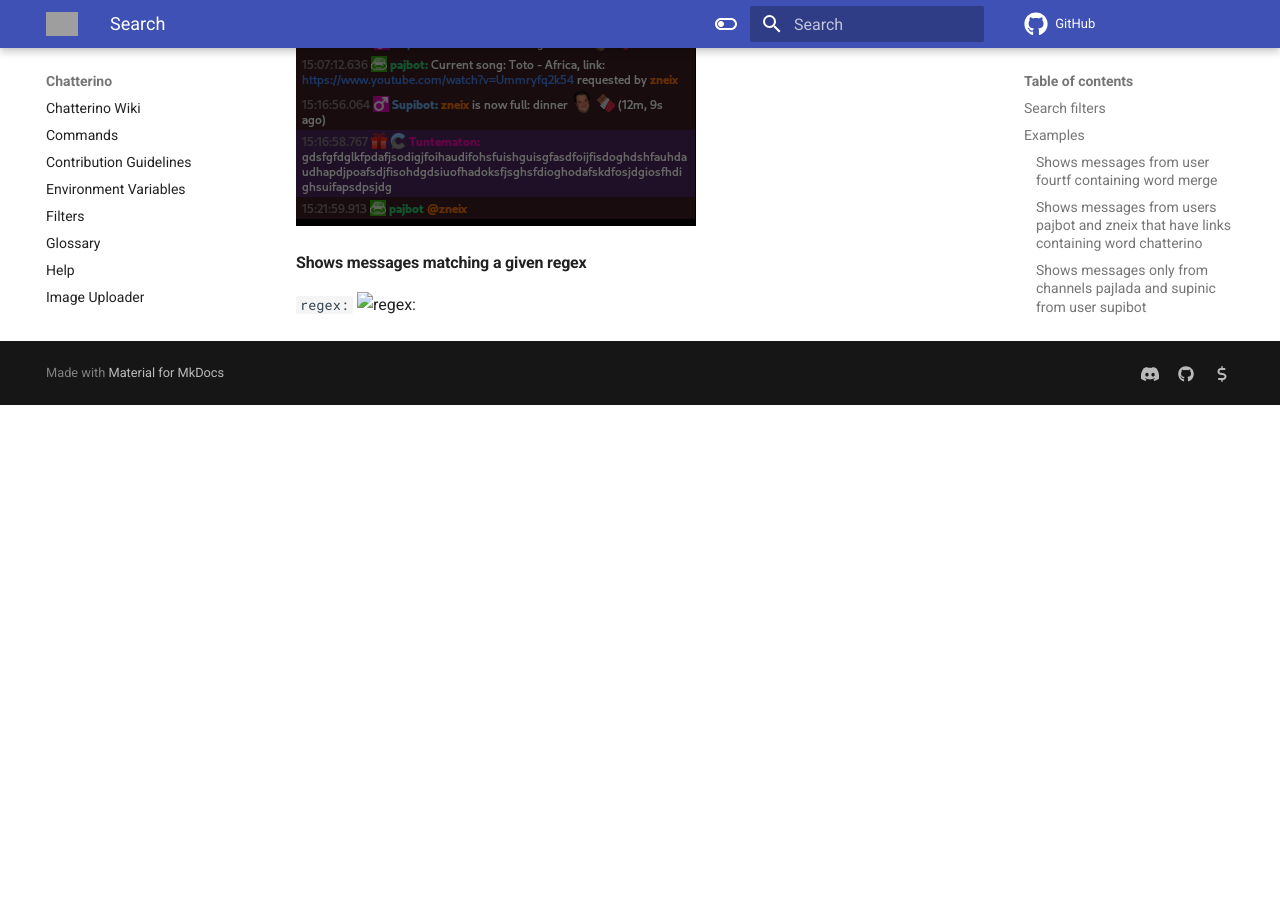
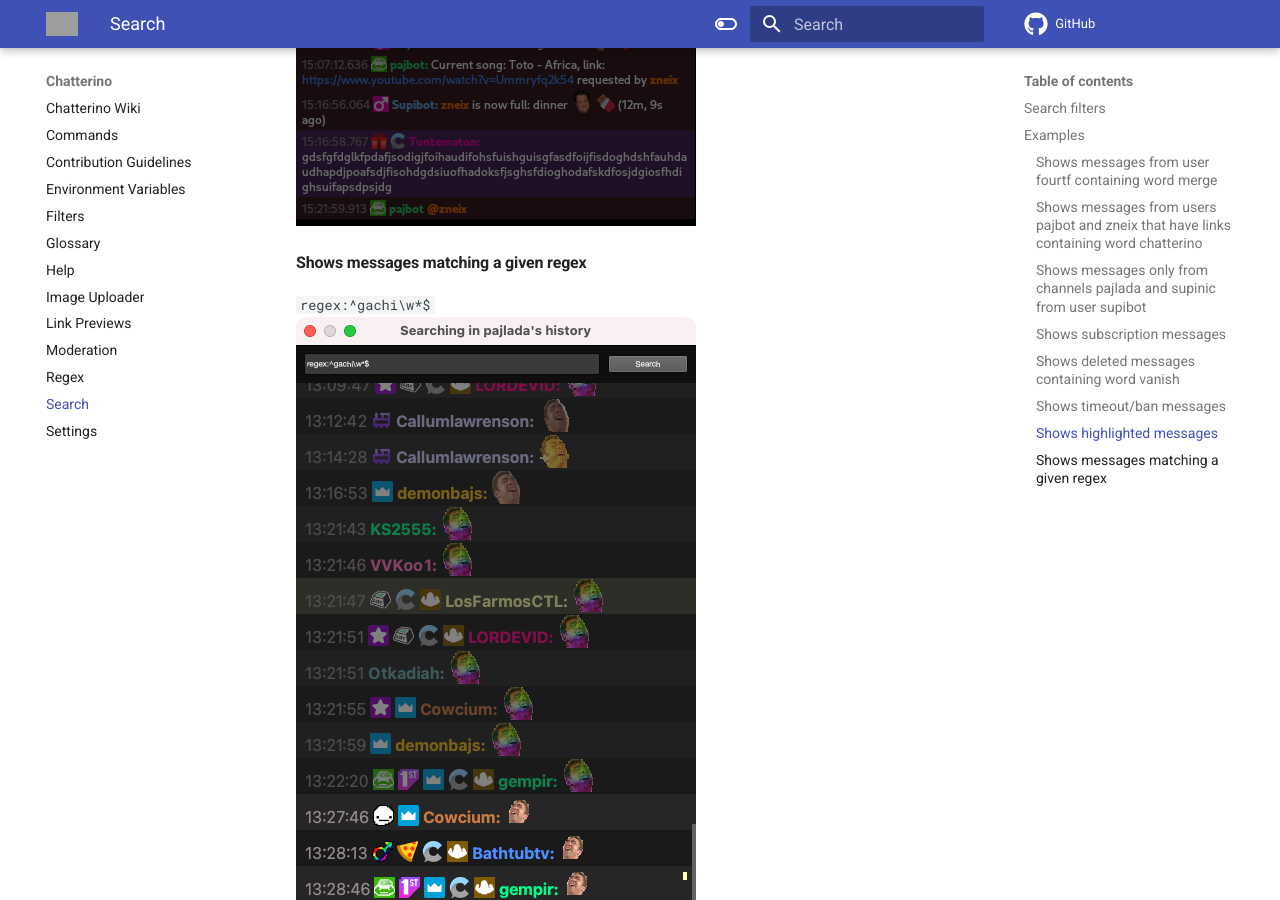
Before and after one commit to Chatterino/wiki, an MkDocs documentation site: the page built from docs/Search.md, in a window 1280 px wide and 900 px high, scrolled down 2796 px. Built offline with MkDocs 1.6.1 and Material for MkDocs 9.7.7, drawn with Linux system fonts in a browser that asks for light colours; comment, search, counter and statistics services are not loaded; before the commit the page ends 3201 px from its top, so only the background shows below that; grey boxes are pictures that could not be loaded.

Commit message:
add example image

```diff
--- a/docs/Search.md
+++ b/docs/Search.md
@@ -51,5 +51,5 @@
 ![`is:highlighted`](images/search/example7.png)
 
 #### Shows messages matching a given regex
-`regex:`
-![`regex:`](images/search/example8.png)
+`regex:^gachi\w*$`
+![`regex:^gachi\w*$`](images/search/example8.png)
```
Also changed, not shown: docs/images/search/example8.png (added).
